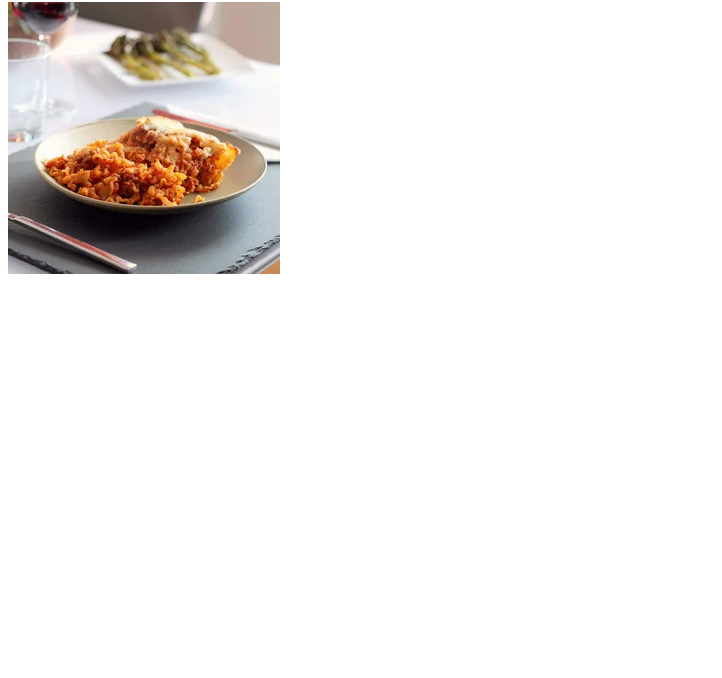
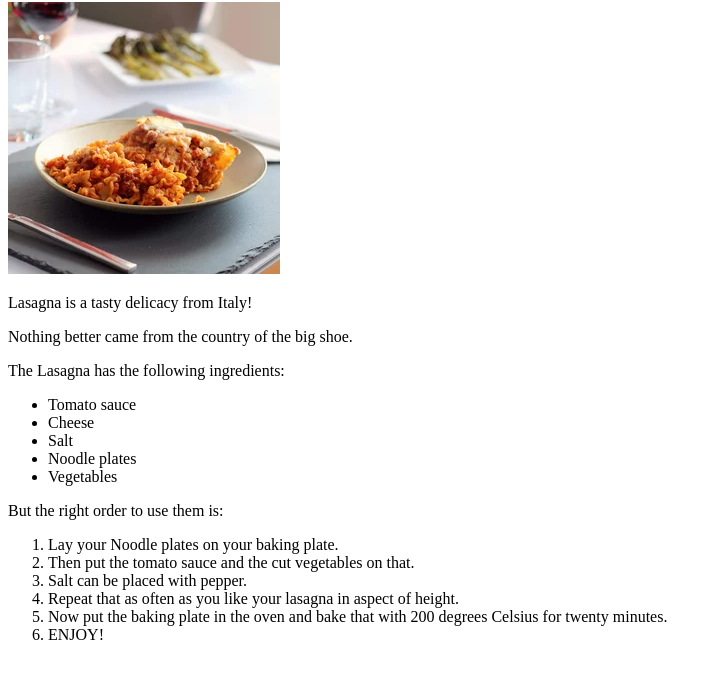
Before and after one commit to Rotenburg/odin-recipes, a plain HTML site: page recipes/lasagna.html in a window 1280 px wide. Shown: the part 78-756 px from the top of the page, without its empty margins (0-722 px from the left). Drawn offline with Linux system fonts and the light colour scheme.

Commit message:
Almost OVER!

```diff
--- a/recipes/lasagna.html
+++ b/recipes/lasagna.html
@@ -6,6 +6,26 @@
 </head>
 <body>
     <h1>Lasagna Recipe</h1>
-    <img src="image.webp">
+    <img src="image.webp"alt="A picture from a tasty Lasagna!">
+    <p>Lasagna is a tasty delicacy from Italy!</p>
+    <p>Nothing better came from the country of the big shoe.</p>
+    <p>The Lasagna has the following ingredients:</p>
+    <ul>
+        <li>Tomato sauce</li>
+        <li>Cheese</li>
+        <li>Salt</li>
+        <li>Noodle plates</li>
+        <li>Vegetables</li>
+    </ul>
+    <p>But the right order to use them is:</p>
+    <ol>
+        <li>Lay your Noodle plates on your baking plate.</li>
+        <li>Then put the tomato sauce and the cut vegetables on that.</li>
+        <li>Salt can be placed with pepper.</li>
+        <li>Repeat that as often as you like your lasagna in aspect of height.</li>
+        <li>Now put the baking plate in the oven and bake that with 200 degrees Celsius for twenty minutes.</li>
+        <li>ENJOY!</li>
+    </ol>
+
 </body>
 </html>
```
